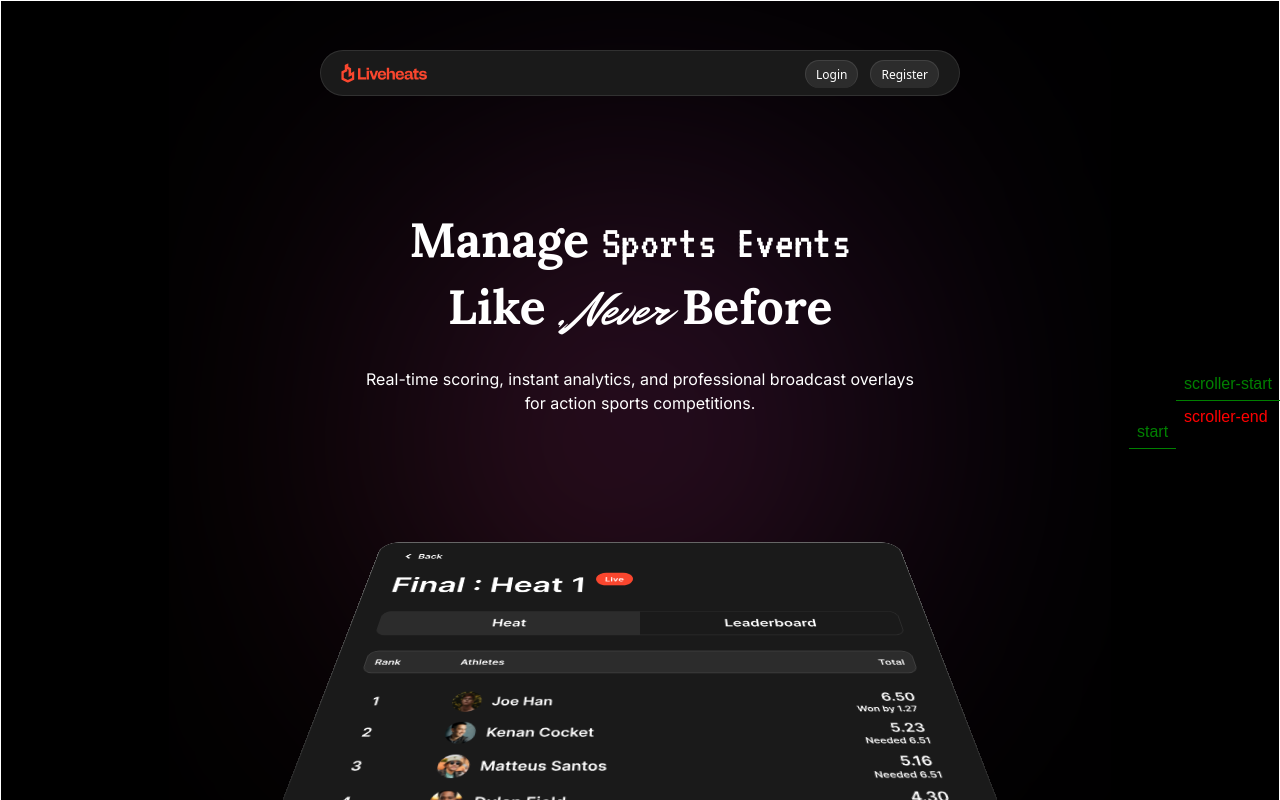
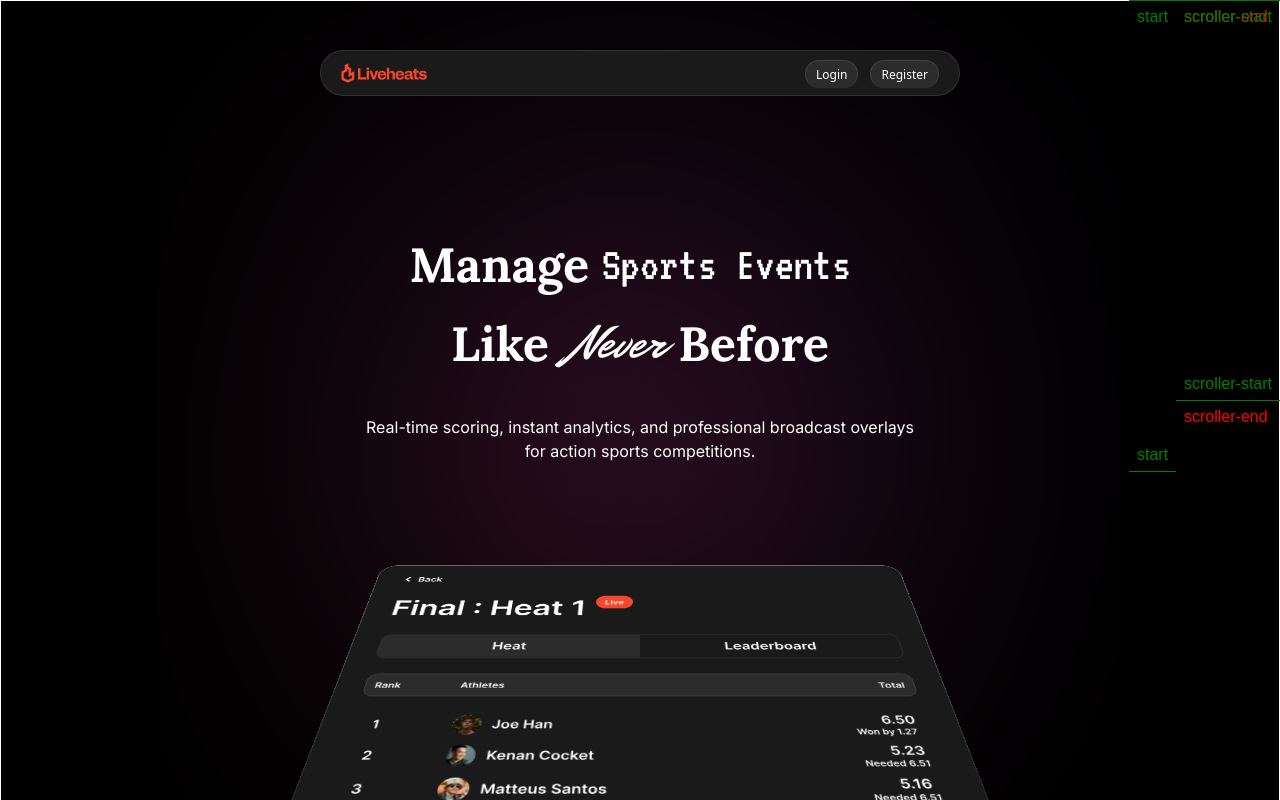
Before and after one commit to epenflow/liveheats, a Next.js app: page / in a window 1280 px wide. Shown: the top 800 px of the page. Built offline with nearby package versions, Linux system fonts and the light colour scheme.

Commit message:
feat(hero): Implement HOC for GSAP animations and enhance heading structure

```diff
--- a/src/components/views/hero/base.css
+++ b/src/components/views/hero/base.css
@@ -18,6 +18,17 @@
 	}
 	.content-heading {
 		@apply text-center font-lora font-bold text-5xl leading-[4rem];
+	}
+	.line {
+		position: relative;
+		display: inline-block;
+		overflow: hidden;
+		width: fit-content;
+		perspective: 100%;
+		/* border: 1px solid red; */
+	}
+	.line span {
+		display: block;
 	}
 	.content-text {
 		@apply font-inter text-center;
--- /dev/null
+++ b/src/components/views/hero/hoc.tsx
@@ -0,0 +1,51 @@
+'use client';
+import gsap, { useGSAP } from '@/config/gsap';
+import React from 'react';
+export interface Props {
+	scope: React.RefObject<HTMLElement | null>;
+}
+export default function <T extends object>(Component: React.ComponentType<T & Props>) {
+	return function HOC(props: T) {
+		const scope = React.useRef<HTMLElement | null>(null);
+
+		useGSAP(
+			() => {
+				const heading: HTMLSpanElement[] = gsap.utils.toArray('[data-heading]');
+				const text: HTMLSpanElement[] = gsap.utils.toArray('[data-text]');
+
+				gsap.to('.hero-content', {
+					yPercent: 250,
+					autoAlpha: 0.5,
+					scrollTrigger: {
+						trigger: scope.current,
+						start: 'top top',
+						end: 'bottom',
+						scrub: 1.5,
+						markers: true,
+					},
+				});
+
+				gsap.from(heading, 0.5, {
+					yPercent: 100,
+					skewX: 45,
+					rotateX: 10,
+					stagger: {
+						each: 0.5,
+						amount: 0.75,
+					},
+				});
+				gsap.from(text, {
+					text: '',
+					delay: 0.5,
+					stagger: {
+						each: 0.5,
+						amount: 0.75,
+						ease: 'sine.inOut',
+					},
+				});
+			},
+			{ scope },
+		);
+		return <Component {...{ ...props, scope }} />;
+	};
+}
--- a/src/components/views/hero/index.tsx
+++ b/src/components/views/hero/index.tsx
@@ -1,12 +1,16 @@
+'use client';
 import dynamic from 'next/dynamic';
 import Image from 'next/image';
 import React from 'react';
 import './base.css';
+import hoc, { type Props } from './hoc';
 
-const Hero: React.FC = () => {
+const Hero: React.FC<Props> = ({ scope }) => {
 	const { content, Gradient, Heat } = resources;
 	return (
-		<section className="hero-container border border-white">
+		<section
+			ref={scope}
+			className="hero-container border border-white">
 			<div className="hero-content translate-y-full">
 				<h1 className="content-heading">
 					{Object.entries(content.heading).map(([id, Element]) => (
@@ -27,21 +31,58 @@ const Hero: React.FC = () => {
 const resources = {
 	content: {
 		heading: [
-			() => <span>Manage&nbsp;</span>,
-			() => <span className="font-vt-323 font-normal">Sports Events&nbsp;</span>,
+			() => (
+				<div className="line">
+					<span data-heading>Manage&nbsp;</span>
+				</div>
+			),
+			() => (
+				<div className="line">
+					<span
+						data-heading
+						className="font-vt-323 font-normal">
+						Sports&nbsp;
+					</span>
+				</div>
+			),
+			() => (
+				<div className="line">
+					<span
+						data-heading
+						className="font-vt-323 font-normal">
+						Events&nbsp;
+					</span>
+				</div>
+			),
 			() => <br />,
-			() => <span>Like&nbsp;</span>,
-			() => <span className="font-mr-dafoe font-normal">, Never&nbsp;</span>,
-			() => <span>Before</span>,
+			() => (
+				<div className="line">
+					<span data-heading>Like</span>
+				</div>
+			),
+			() => (
+				<div className="line">
+					<span
+						data-heading
+						className="font-mr-dafoe font-normal">
+						&nbsp;&nbsp;Never&nbsp;
+					</span>
+				</div>
+			),
+			() => (
+				<div className="line">
+					<span data-heading>Before</span>
+				</div>
+			),
 		],
 		text: [
 			() => (
-				<span>
+				<span data-text>
 					Real-time scoring, instant analytics, and professional broadcast overlays
 				</span>
 			),
 			() => <br />,
-			() => <span>for action sports competitions.</span>,
+			() => <span data-text>for action sports competitions.</span>,
 		],
 	},
 	Gradient: () => (
@@ -59,4 +100,4 @@ const resources = {
 	),
 	Heat: dynamic(() => import('@/components/base/heat')),
 };
-export default Hero;
+export default hoc(Hero);
```
